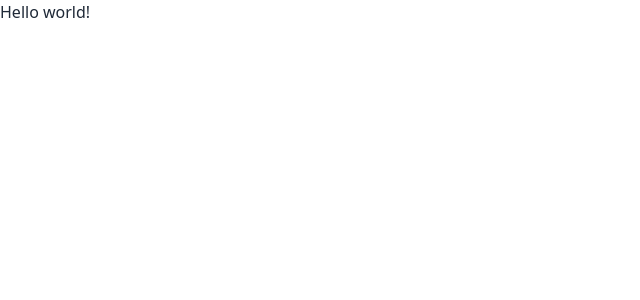
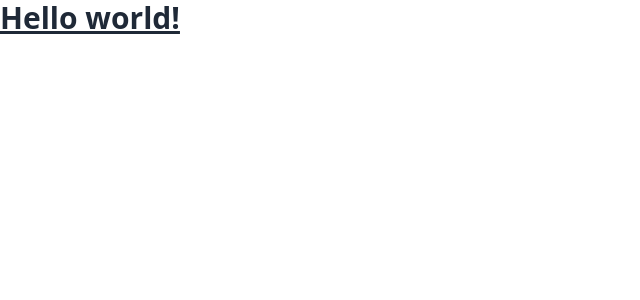
Before and after one commit to sw-hackathon-team-41/client, a React (Create React App) app: page / in a window 1280 px wide. Shown: the top 300 px of the page, without its empty margins (0-640 px from the left). Built offline with nearby package versions, Linux system fonts and the light colour scheme.

Commit message:
tailwind 추가 세팅

```diff
--- a/tailwind.config.js
+++ b/tailwind.config.js
@@ -1,6 +1,13 @@
 /** @type {import('tailwindcss').Config} */
 module.exports = {
-  content: [],
+  content: [
+    "./app/**/*.{js,ts,jsx,tsx,mdx}",
+    "./pages/**/*.{js,ts,jsx,tsx,mdx}",
+    "./components/**/*.{js,ts,jsx,tsx,mdx}",
+
+    // Or if using `src` directory:
+    "./src/**/*.{js,ts,jsx,tsx,mdx}",
+  ],
   theme: {
     extend: {},
   },
```
